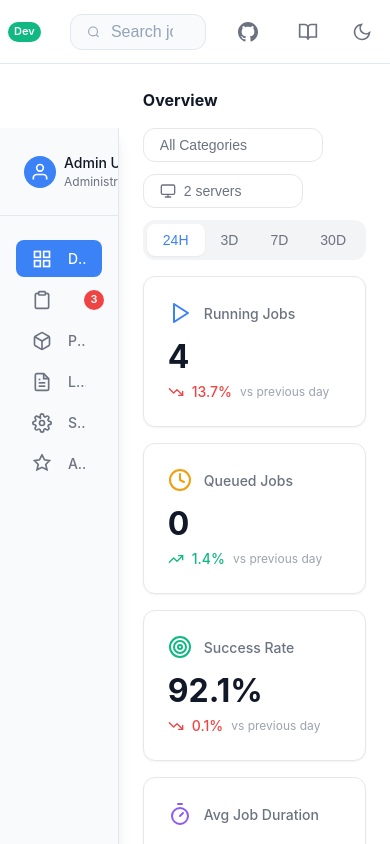
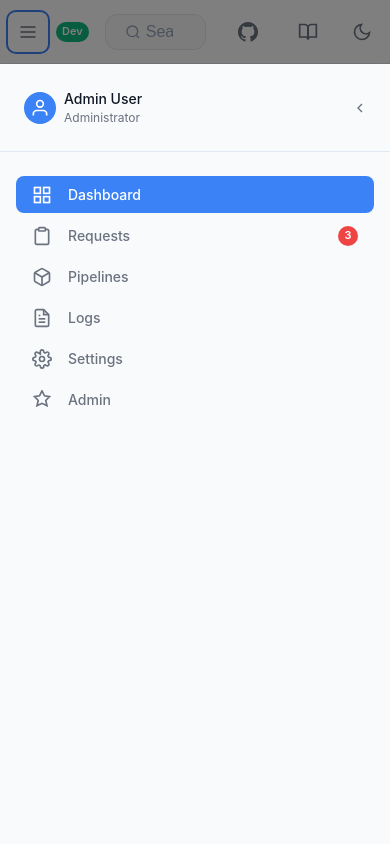
Before and after one commit to hellojennpark/Releasy, a React (Create React App) app in the folder releasy-frontend/: page / in a window 390 px wide. Both pictures are taken after a click on the button 28 px from the left and 31 px from the top of the page. Shown: the top 844 px of the page. Built offline with nearby package versions, Linux system fonts and the light colour scheme.

Commit message:
improve mobile layout

```diff
--- a/releasy-frontend/src/components/common/Header/Header.tsx
+++ b/releasy-frontend/src/components/common/Header/Header.tsx
@@ -26,7 +26,6 @@ export const Header: React.FC<HeaderProps> = ({
   return (
     <header className="header">
       <div className="header-left">
-        {!isSidebarOpen && (
         <button
           onClick={onMenuToggle}
           className="menu-toggle"
@@ -43,7 +42,6 @@ export const Header: React.FC<HeaderProps> = ({
             <path d="M3 12h18M3 6h18M3 18h18" />
           </svg>
         </button>
-        )}
 
         <a className="logo" href="/" aria-label="Logo">
           <div className="logo-text">
--- a/releasy-frontend/src/components/common/Header/SearchBar.css
+++ b/releasy-frontend/src/components/common/Header/SearchBar.css
@@ -34,7 +34,7 @@
 
 .search-icon {
   position: absolute;
-  left: 30px;
+  left: 20px;
   color: var(--text-tertiary);
   pointer-events: none;
   z-index: 1;
@@ -42,7 +42,7 @@
 
 .search-clear {
   position: absolute;
-  right: 30px;
+  right: 20px;
   display: flex;
   align-items: center;
   justify-content: center;
--- a/releasy-frontend/src/components/common/Layout/AppLayout.css
+++ b/releasy-frontend/src/components/common/Layout/AppLayout.css
@@ -13,7 +13,7 @@
 
 /* Ensure proper stacking context */
 .app-layout * {
-  position: relative;
+  /* position: relative; */
 }
 
 /* Loading state */
@@ -22,9 +22,12 @@
   pointer-events: none;
 }
 
-/* Focus management */
-.app-layout:focus-within {
-  /* Enhance focus visibility in the app */
+
+/* Mobile layout adjustments */
+@media (max-width: 768px) {
+  .app-body {
+    flex-direction: column;
+  }
 }
 
 /* Print styles */
--- a/releasy-frontend/src/components/common/Layout/AppLayout.tsx
+++ b/releasy-frontend/src/components/common/Layout/AppLayout.tsx
@@ -59,12 +59,6 @@ export const AppLayout: React.FC<AppLayoutProps> = ({
     }
   };
 
-  const handleSidebarToggleCollapse = () => {
-    if (!isMobile) {
-      setIsSidebarCollapsed(!isSidebarCollapsed);
-    }
-  };
-
   return (
     <div className="app-layout" data-theme={theme}>
       <Header onMenuToggle={handleMenuToggle} isSidebarOpen={isSidebarOpen} />
@@ -75,7 +69,7 @@ export const AppLayout: React.FC<AppLayoutProps> = ({
           isCollapsed={!isMobile && isSidebarCollapsed}
           activeItemId={activeMenuItem}
           onItemClick={handleSidebarItemClick}
-          onToggleCollapse={handleSidebarToggleCollapse}
+          onToggleCollapse={handleMenuToggle}
         />
 
         <MainContent
--- a/releasy-frontend/src/components/common/Sidebar/Sidebar.css
+++ b/releasy-frontend/src/components/common/Sidebar/Sidebar.css
@@ -156,23 +156,27 @@
 
 /* Mobile styles */
 @media (max-width: 768px) {
-  .sidebar-overlay {
+  .sidebar-overlay.show {
     display: block;
   }
 
   .sidebar {
+    position: fixed;
     top: var(--header-height);
-    width: var(--sidebar-width);
+    left: 0;
+    bottom: 0;
+    width: 100vw;
+    transform: translateX(-100%);
     box-shadow: var(--shadow-lg);
+    border-right: none;
+    z-index: 200;
+  }
+
+  .sidebar.open {
+    transform: translateX(0);
   }
 
   .sidebar.collapsed {
-    width: var(--sidebar-width);
-  }
-}
-
-@media (max-width: 480px) {
-  .sidebar {
     width: 100vw;
   }
 }
--- a/releasy-frontend/src/components/common/Sidebar/Sidebar.tsx
+++ b/releasy-frontend/src/components/common/Sidebar/Sidebar.tsx
@@ -19,13 +19,11 @@ export const Sidebar: React.FC<SidebarProps> = ({
 }) => {
   return (
     <>
-      {/* Mobile overlay */}
-      {isOpen && (
-        <div
-          className="sidebar-overlay"
-          onClick={() => onItemClick?.("close")}
-        />
-      )}
+      {/* Mobile overlay - only show when sidebar is open */}
+      <div
+        className={`sidebar-overlay ${isOpen ? "show" : ""}`}
+        onClick={() => onItemClick?.("close")}
+      />
 
       <aside
         className={`sidebar ${isOpen ? "open" : ""} ${
```
Lines whose indentation alone changed are shown as unchanged.
